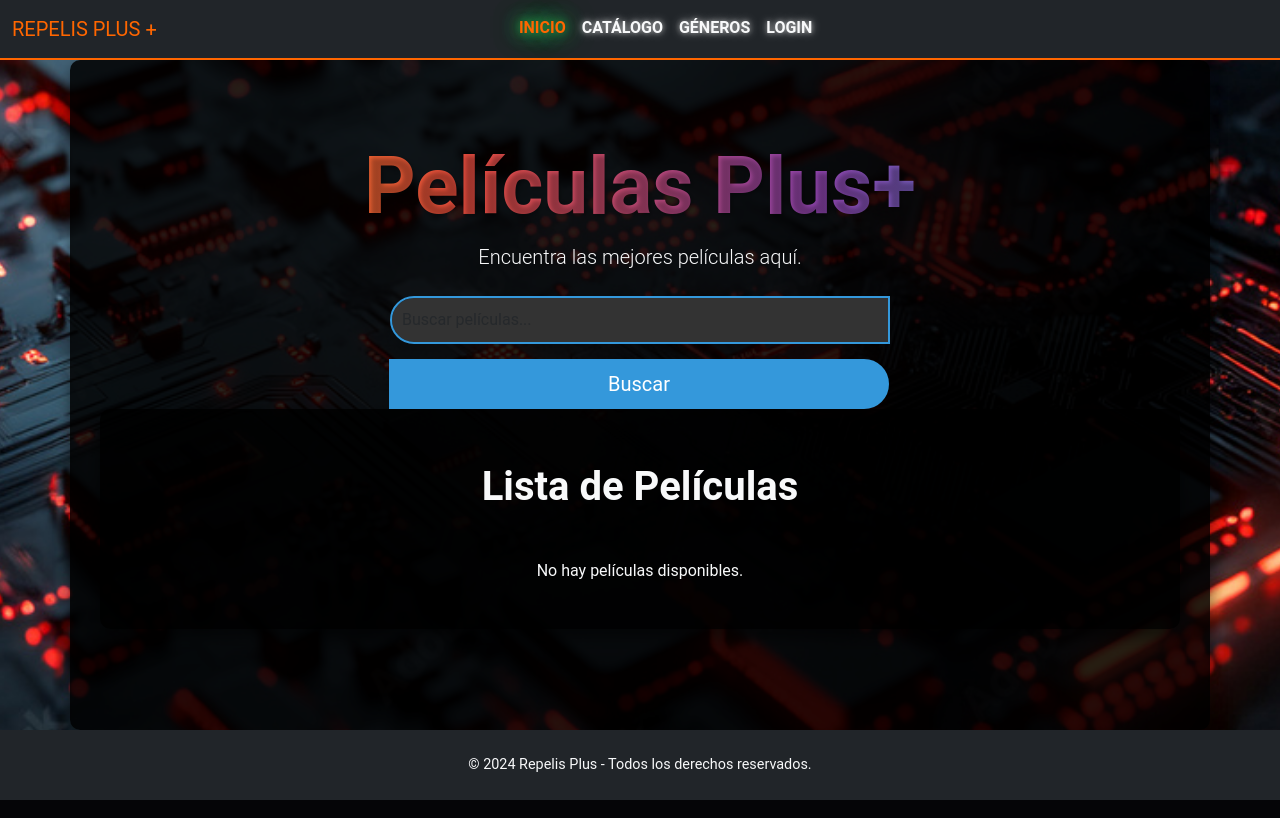
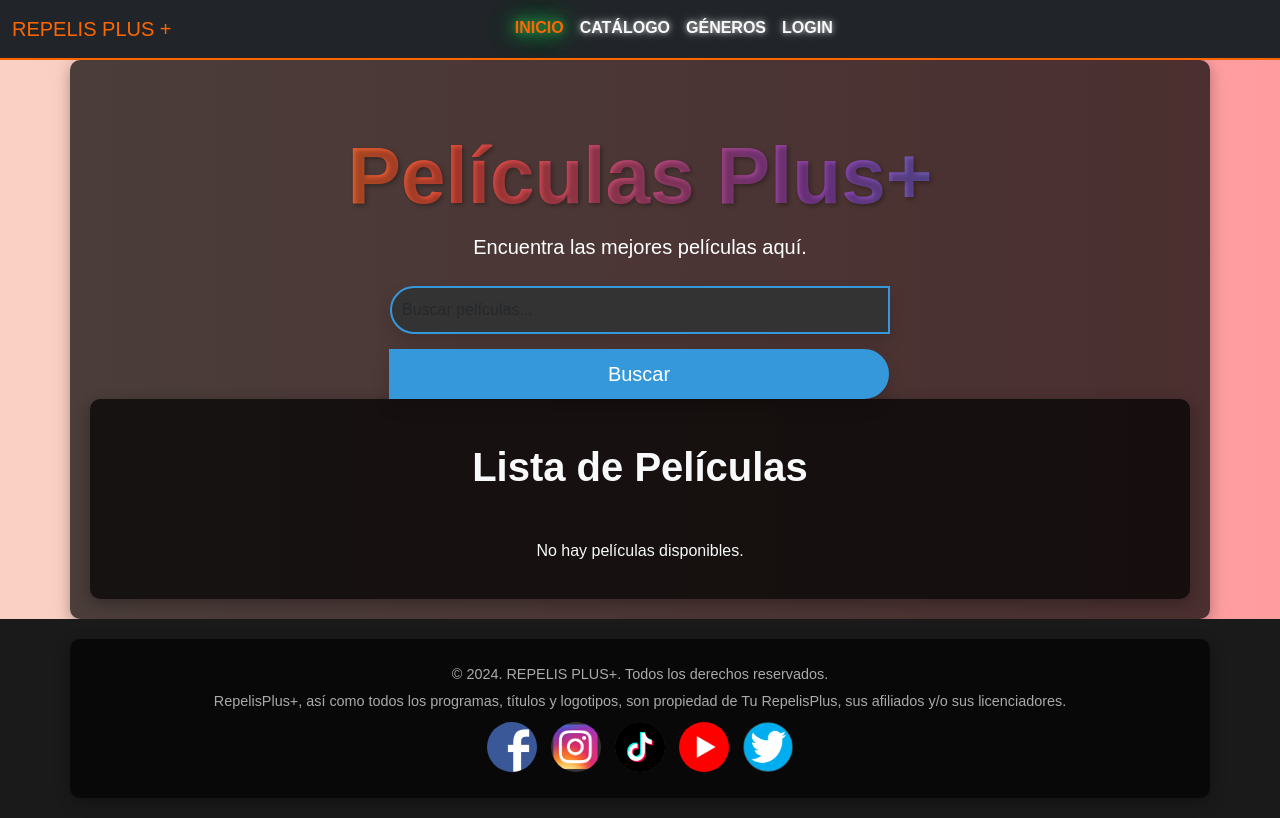
Before and after one commit to alexjhoel369/sistema_peliculas, a Flask app: page / in a window 1280 px wide. Run offline with Flask 3, Linux system fonts and the light colour scheme; data that the repository does not hold is empty.

Commit message:
Funcion Pie de Pagina y Diseño Fondo Pagina

```diff
--- a/static/style/style_home.css
+++ b/static/style/style_home.css
@@ -319,3 +319,115 @@ p {
   border-color: #8e44ad;
   box-shadow: 0 0 10px rgba(142, 68, 173, 0.5);
 }
+
+
+/*===========DISEÑO DE FONDO DE LA PAGINA==========*/
+/* Fondo animado para toda la página */
+body {
+  margin: 0;
+  padding: 0;
+  background: linear-gradient(270deg, #ff9a9e, #fad0c4, #fbc2eb, #a1c4fd, #c2e9fb);
+  background-size: 400% 400%;
+  animation: fondoMovimiento 15s ease infinite;
+  font-family: 'Poppins', sans-serif;
+  color: #fff;
+}
+
+/* Animación de gradiente */
+@keyframes fondoMovimiento {
+  0% {
+    background-position: 0% 50%;
+  }
+  50% {
+    background-position: 100% 50%;
+  }
+  100% {
+    background-position: 0% 50%;
+  }
+}
+
+/* Asegurarse de que el contenido sea legible */
+.container {
+  background-color: rgba(0, 0, 0, 0.7); /* Fondo semitransparente */
+  border-radius: 10px;
+  padding: 20px;
+  box-shadow: 0 4px 15px rgba(0, 0, 0, 0.3);
+}
+
+/*==========INTEGRANDO ESTILO DE PIE DE PAGINA==========*/
+/* Estilos generales del pie de página */
+.footer {
+  background-color: #1a1a1a;
+  color: #aaa;
+  padding: 20px 0;
+  font-size: 14px;
+}
+
+.footer p {
+  margin: 5px 0;
+  line-height: 1.5;
+}
+
+.footer .social-links {
+  margin-top: 10px;
+}
+
+.social-circle {
+  display: inline-block;
+  width: 40px;
+  height: 40px;
+  margin: 0 5px;
+  border-radius: 50%;
+  background-color: #333;
+  color: #fff;
+  font-size: 18px;
+  line-height: 40px;
+  text-align: center;
+  transition: 0.3s;
+}
+
+.social-circle:hover {
+  background-color: #ff9a9e; /* Gradiente suave */
+  color: #fff;
+  transform: scale(1.1);
+}
+
+/* Colores personalizados para cada red social */
+.social-circle.facebook:hover {
+  background-color: #3b5998;
+}
+
+.social-circle.instagram:hover {
+  background-color: #e4405f;
+}
+
+.social-circle.tiktok:hover {
+  background-color: #69c9d0;
+}
+
+.social-circle.youtube:hover {
+  background-color: #ff0000;
+}
+
+.social-circle.twitter:hover {
+  background-color: #1da1f2;
+}
+
+/*==========ESTILO PARA IMAGEN DE FONDO==========*/
+.social-circle {
+  display: inline-block;
+  width: 50px; /* Ajusta según el tamaño de tus imágenes */
+  height: 50px;
+  margin: 0 5px;
+  border-radius: 50%;
+  background-color: #333; /* Color base si no hay imagen */
+  background-size: cover; /* Ajusta la imagen para que llene el círculo */
+  background-position: center;
+  background-repeat: no-repeat;
+  transition: 0.3s;
+}
+
+.social-circle:hover {
+  transform: scale(1.1);
+  box-shadow: 0 4px 8px rgba(0, 0, 0, 0.3); /* Efecto de sombra al pasar el mouse */
+}
--- a/templates/home/base.html
+++ b/templates/home/base.html
@@ -40,8 +40,20 @@
     {% block content %}
     {% endblock%}
   </div>
-  <footer class="text-center text-light py-4 bg-dark">
-    <p>© 2024 Repelis Plus - Todos los derechos reservados.</p>
+  <footer class="footer">
+    <div class="container text-center">
+      <p>© 2024. REPELIS PLUS+. Todos los derechos reservados.</p>
+      <p>RepelisPlus+, así como todos los programas, títulos y logotipos, son propiedad de Tu RepelisPlus, sus afiliados y/o sus licenciadores.</p>
+      <div class="social-links">
+        <div class="social-links">
+          <a href="https://www.facebook.com" target="_blank" class="social-circle" title="Facebook" style="background-image: url('static/images/facebook.png');"></a>
+          <a href="https://www.instagram.com" target="_blank" class="social-circle" title="Instagram" style="background-image: url('static/images/instagram.png');"></a>
+          <a href="https://www.tiktok.com" target="_blank" class="social-circle" title="TikTok" style="background-image: url('static/images/tiktok.png');"></a>
+          <a href="https://www.youtube.com" target="_blank" class="social-circle" title="YouTube" style="background-image: url('static/images/youtube.png');"></a>
+          <a href="https://twitter.com" target="_blank" class="social-circle" title="Twitter" style="background-image: url('static/images/twitter.png');"></a>
+        </div>
+      </div>
+    </div>
   </footer>
 
   <script src="https://cdn.jsdelivr.net/npm/bootstrap@5.3.3/dist/js/bootstrap.bundle.min.js"
```
Also changed, not shown: static/images/facebook.png (added), static/images/instagram.png (added), static/images/tiktok.png (added), static/images/twitter.png (added), static/images/youtube.png (added).
